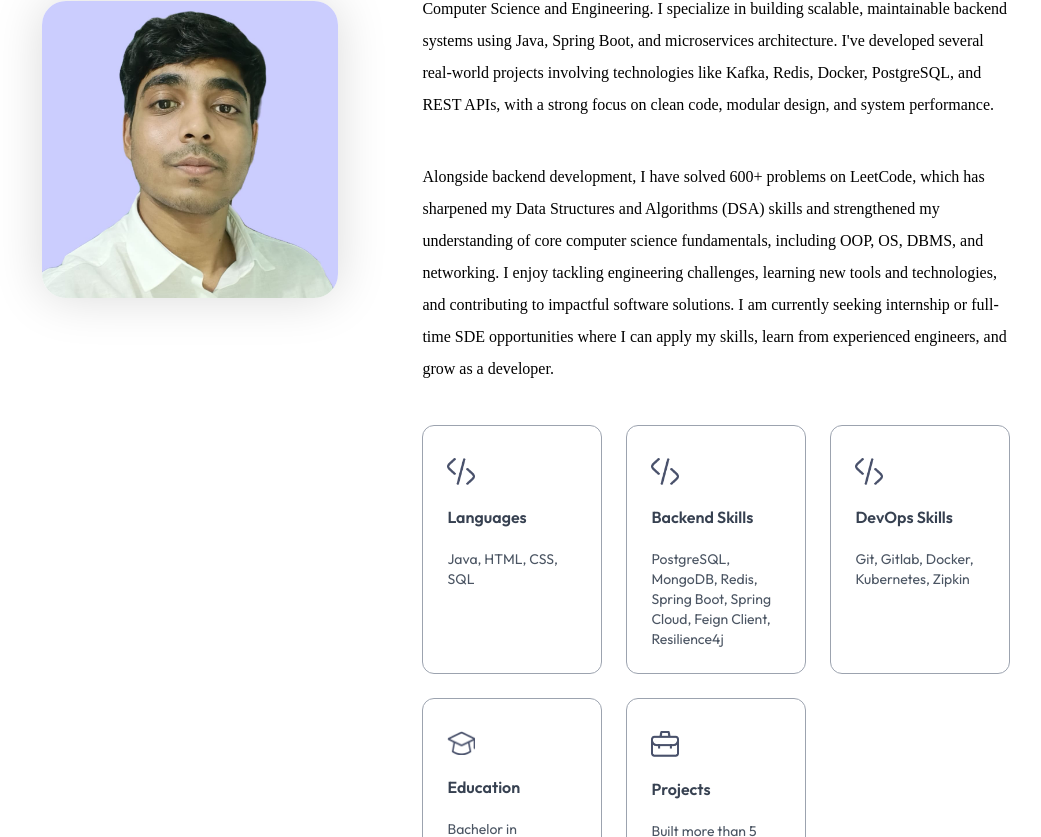
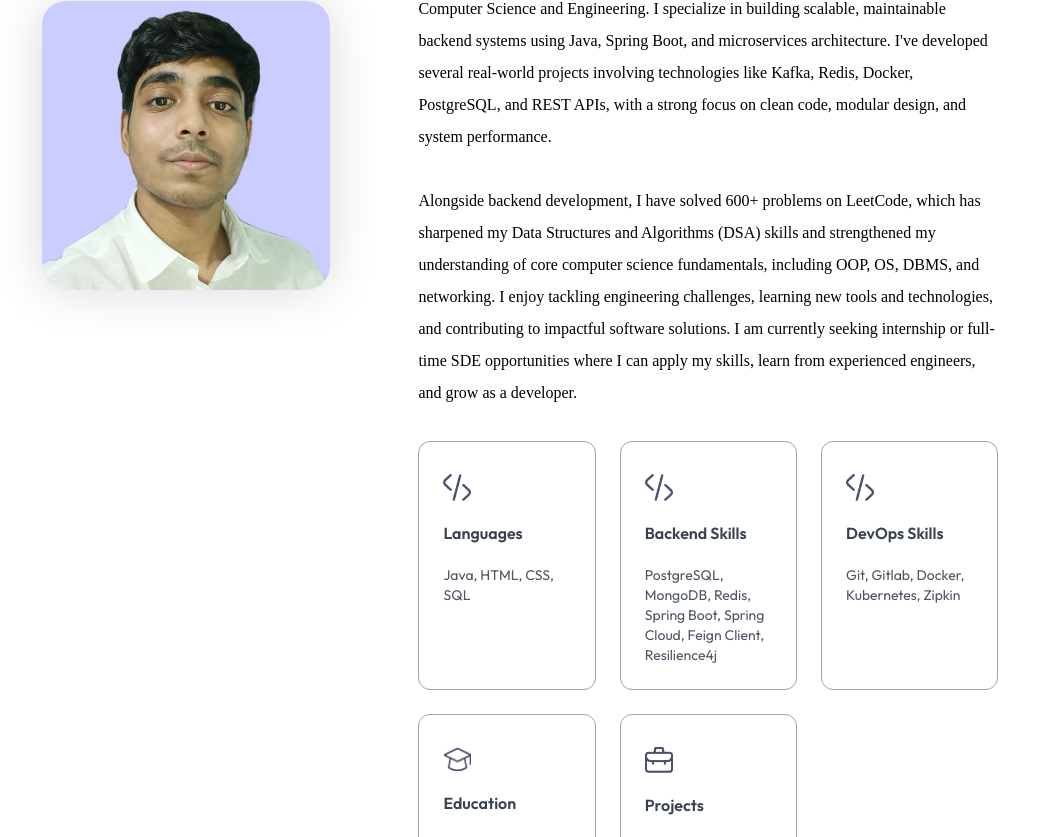
Before and after one commit to ahsan-zamil/portfolio, a Next.js app: page / in a window 1280 px wide. Shown: the part 1043-1880 px from the top of the page, without its empty margins (112-1153 px from the left). Built offline with nearby package versions, Linux system fonts and the light colour scheme; a web font is replaced by a local one.

Commit message:
More aggressive mobile responsiveness fixes for text alignment

```diff
--- a/components/About.jsx
+++ b/components/About.jsx
@@ -5,7 +5,7 @@ import { motion } from "motion/react"
 
 const About = ({isDarkMode}) => {
   return (
-    <motion.div id='about' className='w-full px-[5%] sm:px-[8%] md:px-[12%] py-10 scroll-mt-20'
+    <motion.div id='about' className='w-full px-4 sm:px-[8%] md:px-[12%] py-10 scroll-mt-20'
     initial={{opacity: 0}}
     whileInView={{opacity: 1}}
     transition={{duration: 1}}
@@ -40,11 +40,11 @@ const About = ({isDarkMode}) => {
             initial={{opacity: 0}}
             whileInView={{opacity: 1}}
             transition={{duration: 0.6, delay: 0.8}}
-            className='flex-1 px-1'>
-                <p className='mb-10 max-w-2xl font-Ovo text-left'>
+            className='flex-1 px-2'>
+                <p className='mb-8 max-w-2xl font-Ovo text-left pr-2'>
                 I am a passionate and self-driven Java Backend Developer currently pursuing a B.Tech in Computer Science and Engineering. I specialize in building scalable, maintainable backend systems using Java, Spring Boot, and microservices architecture. I've developed several real-world projects involving technologies like Kafka, Redis, Docker, PostgreSQL, and REST APIs, with a strong focus on clean code, modular design, and system performance.
                 </p>
-                <p className='mb-10 max-w-2xl font-Ovo text-left'>
+                <p className='mb-8 max-w-2xl font-Ovo text-left pr-2'>
                 Alongside backend development, I have solved 600+ problems on LeetCode, which has sharpened my Data Structures and Algorithms (DSA) skills and strengthened my understanding of core computer science fundamentals, including OOP, OS, DBMS, and networking. I enjoy tackling engineering challenges, learning new tools and technologies, and contributing to impactful software solutions. I am currently seeking internship or full-time SDE opportunities where I can apply my skills, learn from experienced engineers, and grow as a developer.
                 </p>
 
@@ -52,7 +52,7 @@ const About = ({isDarkMode}) => {
                 initial={{opacity: 0}}
                 whileInView={{opacity: 1}}
                 transition={{duration: 0.8, delay: 1}}
-                className='grid grid-cols-1 sm:grid-cols-3 gap-6 max-w-2xl'>
+                className='grid grid-cols-1 sm:grid-cols-3 gap-4 sm:gap-6 max-w-2xl pr-2'>
                     {infoList.map(({icon, iconDark, title, description}, index)=>(
                         <motion.li
                         whileHover={{scale: 1.05}}
--- a/components/Contact.jsx
+++ b/components/Contact.jsx
@@ -37,7 +37,7 @@ const Contact = () => {
     initial={{ opacity: 0 }}
       whileInView={{ opacity: 1 }}
       transition={{ duration: 1 }}
-    id='contact' className='w-full px-[5%] sm:px-[8%] md:px-[12%] py-10 scroll-mt-20 bg-[url("/footer-bg-color.png")] bg-no-repeat bg-center bg-[length:90%_auto] dark:bg-none'>
+    id='contact' className='w-full px-4 sm:px-[8%] md:px-[12%] py-10 scroll-mt-20 bg-[url("/footer-bg-color.png")] bg-no-repeat bg-center bg-[length:90%_auto] dark:bg-none'>
 
       <motion.h4
       initial={{ y: -20, opacity: 0 }}
--- a/components/Header.jsx
+++ b/components/Header.jsx
@@ -5,7 +5,7 @@ import { motion } from "motion/react"
 
 const Header = () => {
   return (
-    <div className='w-11/12 max-w-3xl text-center mx-auto h-screen flex flex-col items-center justify-center gap-4'>
+    <div className='w-11/12 max-w-3xl text-center mx-auto h-screen flex flex-col items-center justify-center gap-4 px-2'>
       <motion.div
       initial={{scale: 0}}
       whileInView={{scale: 1}}
--- a/components/Services.jsx
+++ b/components/Services.jsx
@@ -9,7 +9,7 @@ const Services = () => {
     initial={{ opacity: 0 }}
     whileInView={{ opacity: 1 }}
     transition={{ duration: 1 }}
-    id="services" className='w-full px-[5%] sm:px-[8%] md:px-[12%] py-10 scroll-mt-20'>
+    id="services" className='w-full px-4 sm:px-[8%] md:px-[12%] py-10 scroll-mt-20'>
 
        <motion.h4
        initial={{ y: -20, opacity: 0 }}
@@ -41,7 +41,7 @@ const Services = () => {
                 <motion.div
                 whileHover={{scale: 1.05}}
                 key={index}
-                className='border border-gray-400 rounded-lg px-4 sm:px-8 py-8 sm:py-12 hover:shadow-black cursor-pointer hover:bg-lightHover hover:-translate-y-1 duration-500 dark:hover:bg-darkHover dark:hover:shadow-white'>
+                className='border border-gray-400 rounded-lg px-3 sm:px-8 py-6 sm:py-12 hover:shadow-black cursor-pointer hover:bg-lightHover hover:-translate-y-1 duration-500 dark:hover:bg-darkHover dark:hover:shadow-white'>
                     <Image src={icon} alt='' className='w-10'/>
                     <h3 className='text-lg my-4 text-gray-700 dark:text-white'>{title}</h3>
                     <p className='text-sm text-gray-600 leading-5 dark:text-white/80'>
--- a/components/Work.jsx
+++ b/components/Work.jsx
@@ -9,7 +9,7 @@ const Work = ({isDarkMode}) => {
     initial={{ opacity: 0 }}
     whileInView={{ opacity: 1 }}
     transition={{ duration: 1 }}
-    id='work' className='w-full px-[5%] sm:px-[8%] md:px-[12%] py-10 scroll-mt-20'>
+    id='work' className='w-full px-4 sm:px-[8%] md:px-[12%] py-10 scroll-mt-20'>
 
       <motion.h4
       initial={{ y: -20, opacity: 0 }}
--- a/tailwind.config.mjs
+++ b/tailwind.config.mjs
@@ -21,7 +21,7 @@ export default {
         'white' : '4px 4px 0 #fff',
       },
       gridTemplateColumns: {
-        'auto': 'repeat(auto-fit, minmax(160px, 1fr))'
+        'auto': 'repeat(auto-fit, minmax(140px, 1fr))'
       }
     },
   },
```
